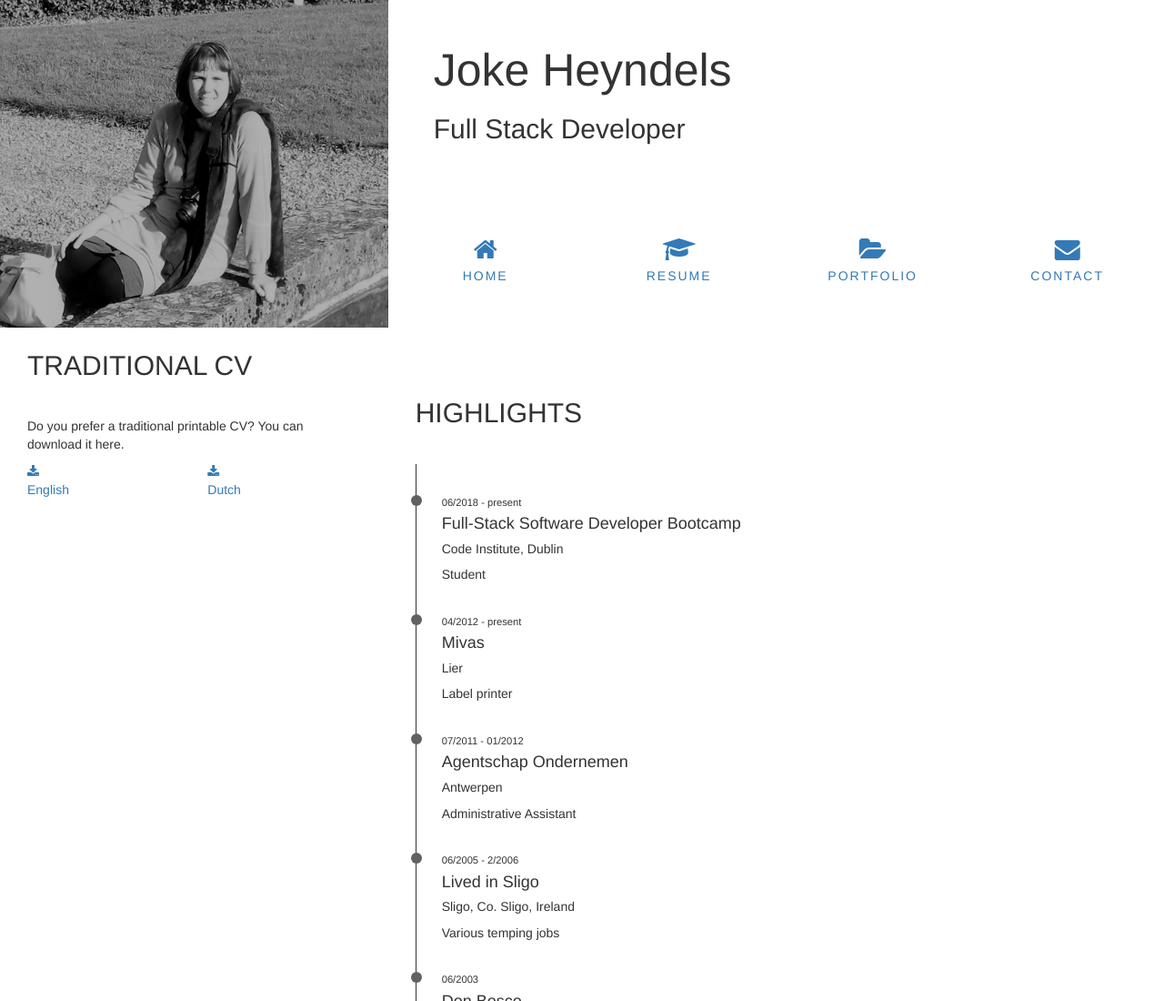
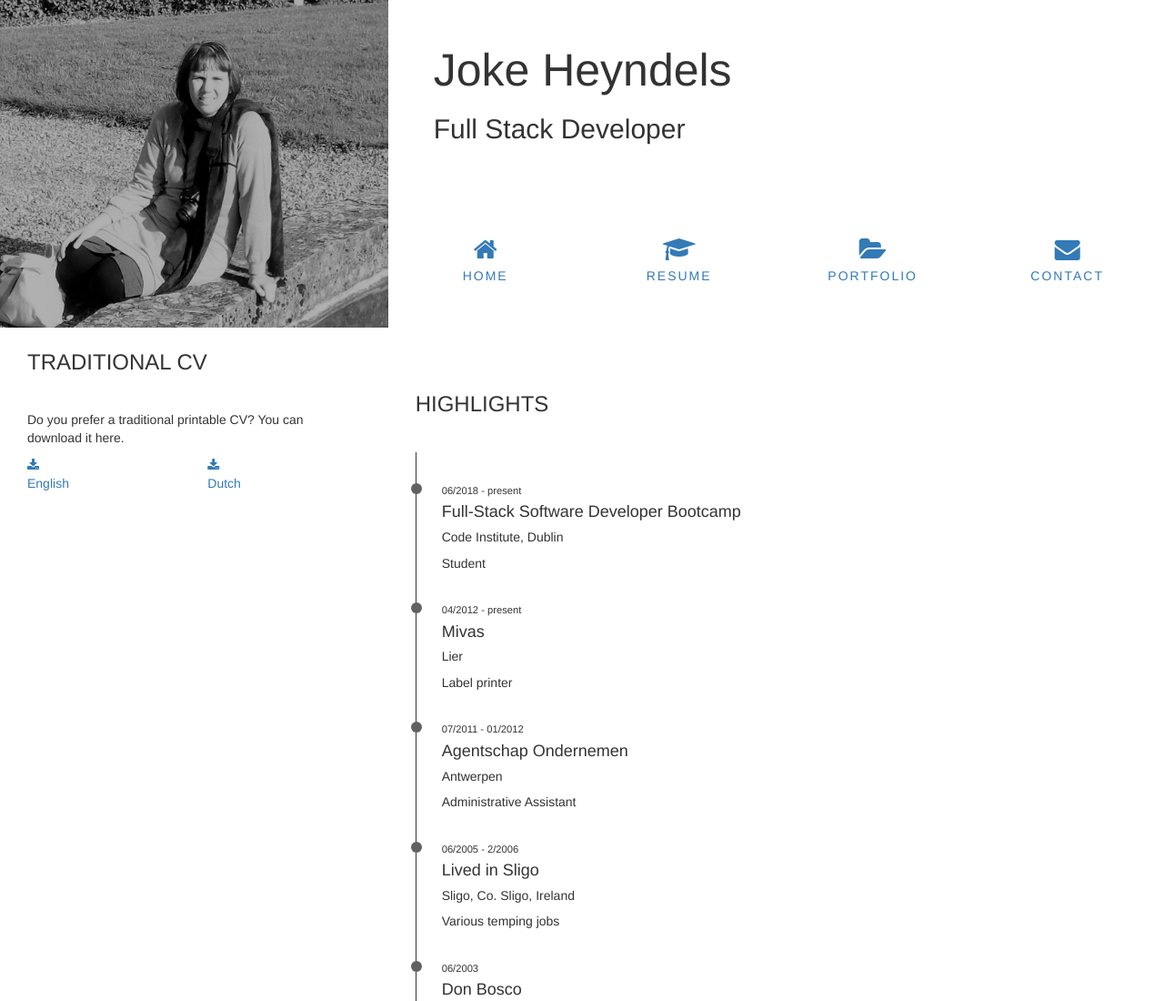
Before and after one commit to Wings30306/jokeheyndelscv, a plain HTML site: page resume.html in a window 1280 px wide. Shown: the top 1100 px of the page at 91% size. Drawn offline with nearby package versions, Linux system fonts and the light colour scheme.

Commit message:
changed section heading to match other pages

```diff
--- a/resume.html
+++ b/resume.html
@@ -72,9 +72,9 @@
         <div
           class="col-xs-12 col-sm-12 col-md-4 section-column bg-color-work-history"
         >
-          <h2 class="section-heading uppercase">
+          <h3 class="section-heading uppercase">
             Traditional CV
-          </h2>
+          </h3>
           <p>Do you prefer a traditional printable CV? You can download it here.</p>
           <div class="row cv-pdf">
             <a
@@ -96,9 +96,9 @@
         >
           <div class="row">
             <div class="col-md-12">
-              <h2 class="section-heading uppercase">
+              <h3 class="section-heading uppercase">
                 Highlights
-              </h2>
+              </h3>
             </div>
           </div>
           <div class="timeline-item" dates="06/2018 - present">
```
